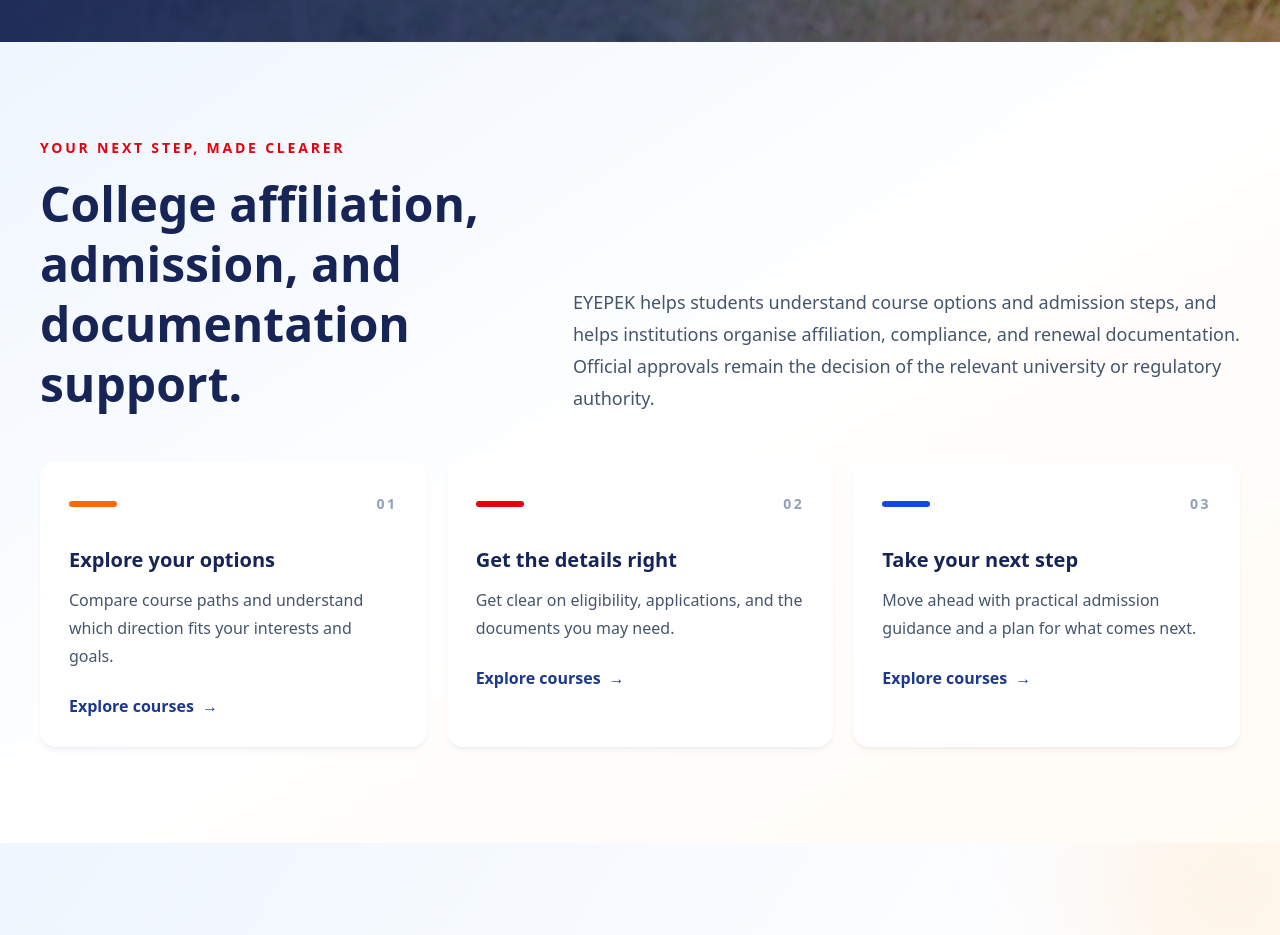
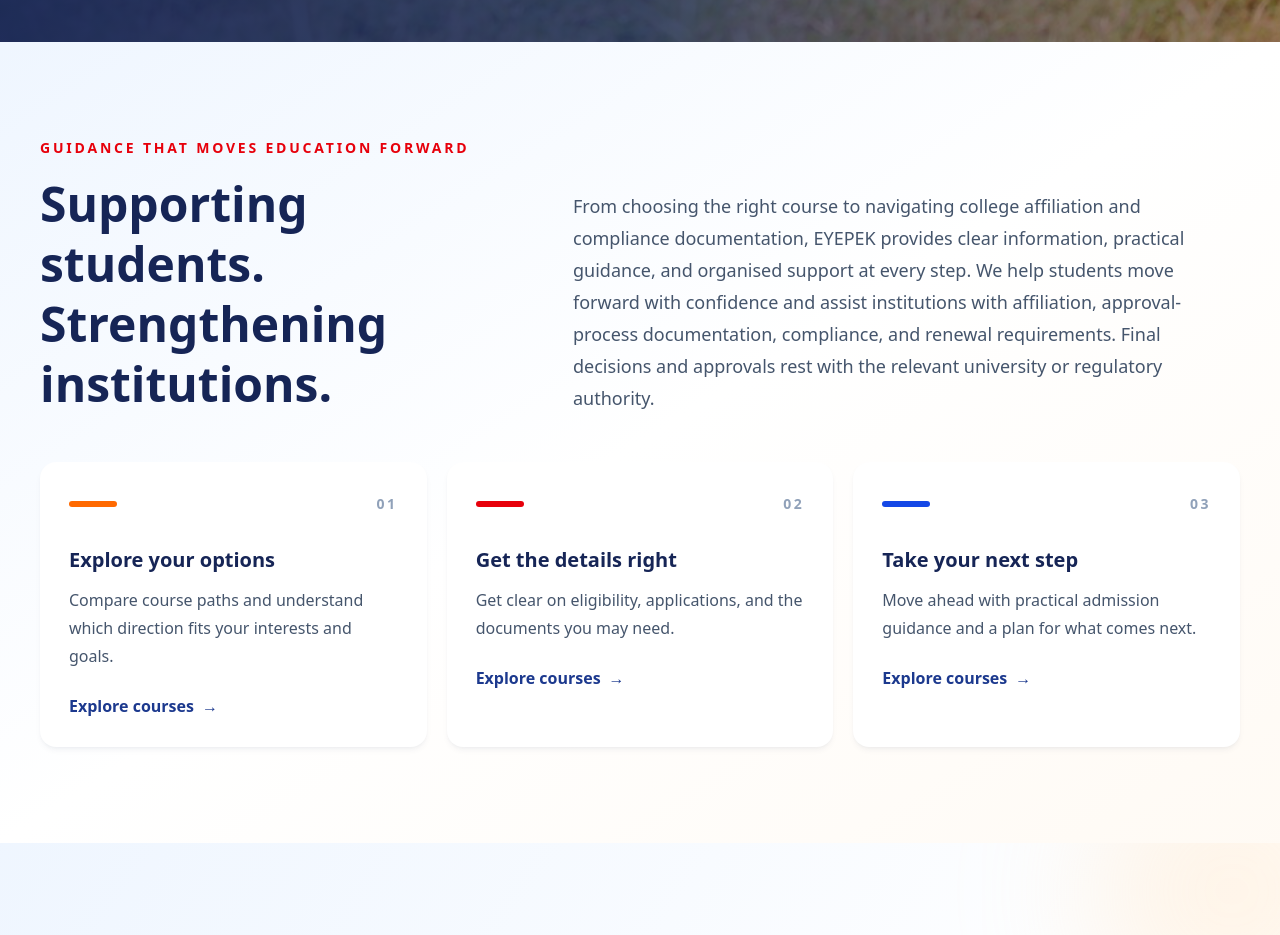
Before and after one commit to eyepek/EYEPEK, a React (Vite) app: page / in a window 1280 px wide. Shown: the part 1120-2055 px from the top of the page. Built offline with nearby package versions, Linux system fonts and the light colour scheme.

Commit message:
Improve homepage education support section copy

```diff
--- a/src/pages/HomePage.jsx
+++ b/src/pages/HomePage.jsx
@@ -151,11 +151,11 @@
       <div className='mx-auto max-w-7xl px-6 py-20 md:px-10 md:py-24'>
         <div className='grid gap-10 md:grid-cols-[0.85fr_1.15fr] md:items-end'>
           <div>
-            <p className='text-sm font-bold uppercase tracking-[0.2em] text-red-600'>Your next step, made clearer</p>
-            <h2 className='mt-4 text-3xl font-extrabold leading-tight text-blue-950 md:text-5xl'>College affiliation, admission, and documentation support.</h2>
+            <p className='text-sm font-bold uppercase tracking-[0.2em] text-red-600'>Guidance that moves education forward</p>
+            <h2 className='mt-4 text-3xl font-extrabold leading-tight text-blue-950 md:text-5xl'>Supporting students. Strengthening institutions.</h2>
           </div>
           <p className='max-w-2xl text-lg leading-8 text-slate-600'>
-            EYEPEK helps students understand course options and admission steps, and helps institutions organise affiliation, compliance, and renewal documentation. Official approvals remain the decision of the relevant university or regulatory authority.
+            From choosing the right course to navigating college affiliation and compliance documentation, EYEPEK provides clear information, practical guidance, and organised support at every step. We help students move forward with confidence and assist institutions with affiliation, approval-process documentation, compliance, and renewal requirements. Final decisions and approvals rest with the relevant university or regulatory authority.
           </p>
         </div>
         <div className='mt-12 grid gap-5 md:grid-cols-3'>
```
